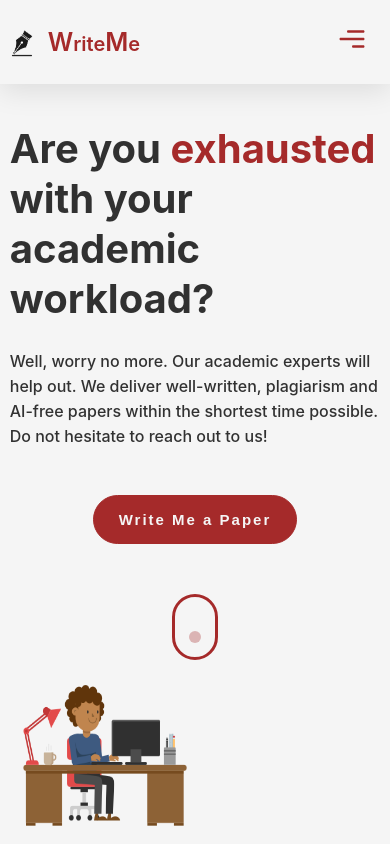
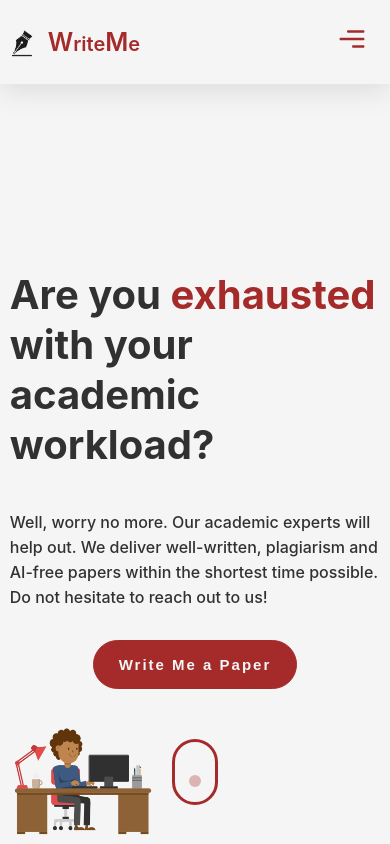
Before and after one commit to 1wes/WriteMe-Carbon, a React (Create React App) app: page /about in a window 390 px wide. Shown: the top 844 px of the page. Built offline with nearby package versions, Linux system fonts and the light colour scheme.

Commit message:
tailor splash page content to mid-sized mobile phones

```diff
--- a/src/components/home.css
+++ b/src/components/home.css
@@ -141,7 +141,7 @@
 
 }
 
-@media only screen and (max-width:375px){
+@media only screen and (min-width:375px){
 
     #home-section{
         background-position: 0%;
@@ -150,3 +150,19 @@
         background-size: 250px 150px;
     }
 }
+
+@media only screen and (min-width:376px){
+
+    #home-section{
+        background-position-x: -30%;
+    }
+
+    .punchline{
+        margin-top: 50%;
+    }
+
+    .tagline{
+        margin: 0 !important;
+    }
+
+}
```
